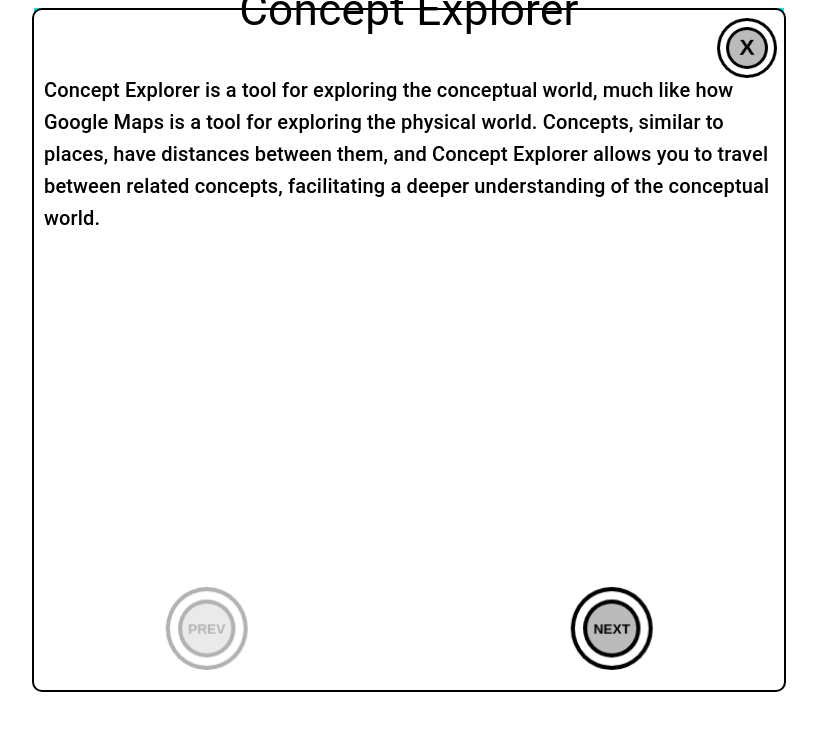
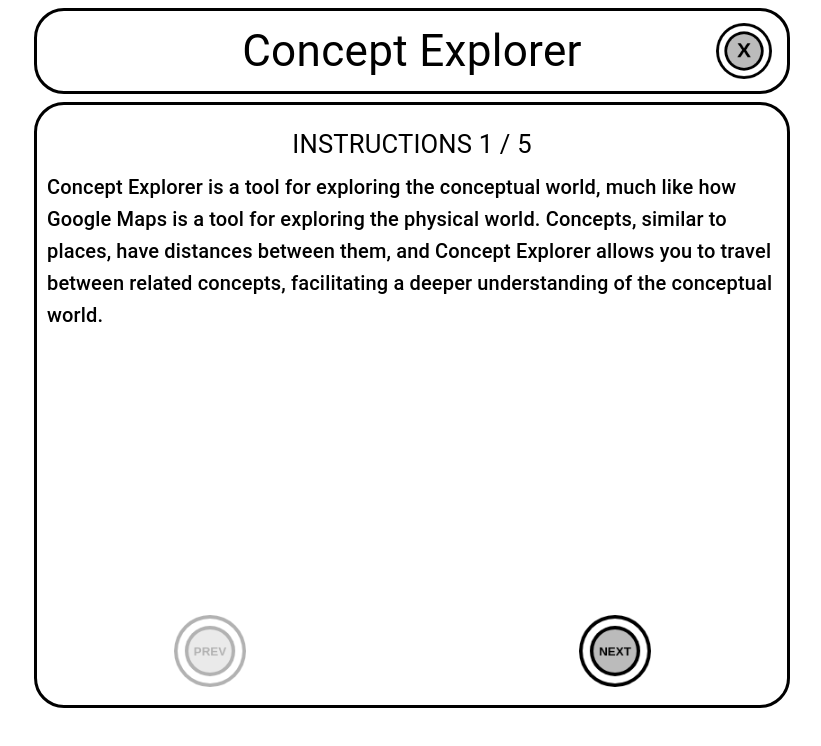
Before and after one commit to JoelHKV/ConceptExplorer, a React (Vite) app: page / in a window 1280 px wide. Both pictures are taken after a click on the picture 977 px from the left and 47 px from the top of the page. Shown: the top 746 px of the page, without its empty margins (231-1052 px from the left). Built offline with nearby package versions, Linux system fonts and the light colour scheme; no server answers.

Commit message:
3 piece layout working

```diff
--- a/src/App.css
+++ b/src/App.css
@@ -1,12 +1,14 @@
 :root {
-    --background-color: #2dd;
+    --background-color: #fff;
     --button-text-color: #000000;
     --button-background-color: #77ee00;
     --button-background-color-hover: #55aa00;
     --app-max-width: 750px;
     --app-height: 85vh;
+    --title-height: clamp(40px, 10vh, 100px);
+    --bottom-height: clamp(50px, 15vh, 120px);
+}
 
-}
 
 .appContainer {
     display: flex;
@@ -14,7 +16,6 @@
     user-select: none;
     width: 100%;
     height: var(--app-height);
-
 }
 
 .gridContainer {
@@ -28,9 +29,6 @@
 }
 
 
-.unselectable {
-    user-select: none;
-}
 
 html {
     font-size: 20px; /* Set the root font size */
--- a/src/App.jsx
+++ b/src/App.jsx
@@ -258,8 +258,6 @@ const App = () => {
 
     }
 
-
-
     const updateOpacity = (newOptions, excludeMarkers) => {
         const updatedMarkers = newOptions.map((markerTitle, i) => {
             if (!excludeMarkers.includes(markerTitle)) {
@@ -268,7 +266,6 @@ const App = () => {
 
         }
         })
-
 
     }
 
--- a/src/components/BottomButtons.css
+++ b/src/components/BottomButtons.css
@@ -1,11 +1,11 @@
 .BottomButtons {
     position: absolute;
     width: clamp(200px, 100%, var(--app-max-width));
-    top: 85%;
-    height: 15%;
+    top: calc(var(--app-height) - var(--bottom-height) + 1vh);
+    height: var(--bottom-height);
     background-color: white;
-    border-radius: 10px;
-    border: 2px solid black;
+    border-radius: 30px 30px 30px 30px;
+    border: 3px solid black;
     display: flex;
     align-items: center;
 }
@@ -16,7 +16,7 @@
     position: absolute;
     transform: translateX(-50%);
     cursor: pointer;
-
+    height: 80%;
 }
 .home-button {
     left: 10%;
--- a/src/components/BottomButtons.jsx
+++ b/src/components/BottomButtons.jsx
@@ -94,7 +94,7 @@ const BottomButtons = ({ showGlobeView, showOneConceptView, drawPolyline, roundC
     }
 
 
-    const homeButtonImage = drawCanvasSizeReturnDataURL(80, 'HOME', '', [0.9, 0.20, 0.00], 80 / 6)
+    const homeButtonImage = drawCanvasSizeReturnDataURL(80, '', 'HOME', [0.9, 0.7, 0.6], 80 / 6)
     const backButtonImage = drawCanvasSizeReturnDataURL(80, '', 'BACK', [0.9, 0.7, 0.6], 80 / 6)
     const routeButtonImage = drawCanvasSizeReturnDataURL(80, '', 'ROUTE', [0.9, 0.7, 0.6], 80 / 6)
     const randomButtonImage = drawCanvasSizeReturnDataURL(80, '', 'RANDOM', [0.9, 0.7, 0.6], 80 / 6)
--- a/src/components/GoogleMapsApp.css
+++ b/src/components/GoogleMapsApp.css
@@ -7,16 +7,18 @@
 
 #map {
     position: absolute;
-    width:100%;
-    height: 100%;
-    border: solid black 2px;
+    border-radius: 30px 30px 30px 30px;
+    top: calc(var(--title-height) + 2vh);
+    width: 100%;
+    height: calc(var(--app-height) - var(--title-height) - var(--bottom-height) - 3vh);
+    border: solid black 3px;
 }
 
 .move-or-not-box {
     position: absolute;
     border: 0px solid black;
-    left: 1%;
-    bottom: 0%;
+    left: 3%;
+    top: calc(var(--title-height) + 3vh );
     font-size: 16px !important;
     font-weight: bold !important;
 }
--- a/src/components/InstructionBlock.css
+++ b/src/components/InstructionBlock.css
@@ -1,49 +1,87 @@
 .InstructionBlock {
     position: absolute;
     width: clamp(200px, 100%, var(--app-max-width));
-    height: 10%;
-
+    height: var(--title-height);
     text-align: center;
     background-color: white;
     border-radius: 10px;
-    transition: height 0.5s;
-    border: solid black 2px;
 }
 
-    .InstructionBlock.expanded {
-        width: clamp(200px, 100%, var(--app-max-width));
-        height: var(--app-height);
-        border-radius: 10px;
-        border: solid black 2px;
-    }
 
 
-.InstructionBlock_Title {
+.InstructionBlockTitle {
+    cursor: pointer;
+    display: flex;
+    justify-content: space-between;
+    align-items: center;
+    justify-content: center;
+    position: relative;
+    width: clamp(200px, 100%, var(--app-max-width));
+    height: 100%;
+    text-align: center;
+    background-color: white;
+    border-radius: 30px 30px 0 0;
+    border-radius: 30px 30px 30px 30px;
+    transition: height 0.5s;
+    border: solid black 3px;
+}
+
+
+.InstructionBlockTitleText {
     text-transform: capitalize;
     white-space: nowrap; /* Prevents text from wrapping to the next line */
     overflow: hidden; /* Hides any overflowed content */
     text-overflow: ellipsis;
+    font-size: clamp(35px, 4vw, 44px) !important;
+}
 
-    transform: translateY(-50%);
-    font-size: clamp(28px, 4vw, 44px) !important;
+.ExpandButton {
+    position: absolute;
+    left: 98%; /* Example spacing */
+    transform: translateX( -100%);
+    height: 70%;
+    width: auto;
 }
 
 
 
 
-.xbutton {
+
+.InstructionBlockText {
     position: absolute;
-    left: 100%;
-    transform: translateX(-100%);
-    top: 0%;
-    width: 8%;
-    padding: 1%;
+    width: clamp(200px, 100%, var(--app-max-width));
+    height: 0;
+    text-align: center;
+    background-color: white;
+    margin-top: 1vh;
+    border: solid white 0px;
+    border-radius: 30px 30px 30px 30px;
+    transition: height 0.5s ease-in-out, border 0.4s steps(1, end)
 }
+
+    .InstructionBlockText.expanded {
+        height: calc(var(--app-height) - var(--title-height) - 0vh);
+        border: solid black 3px;
+        transition: height 0.5s ease-in-out, border 0.5s steps(1, start)
+    }
+
+
+
+.InstructionBlockHeader {
+    margin-top: 3vh !important;
+    font-size: clamp(25px, 2vw, 35px) !important;
+}
+
+
+
+
+
+
 .prevbutton, .nextbutton {
     position: absolute;
     bottom: 3%;
-
-    width: 11%;
+    height: calc(var(--title-height) * 0.9);
+    width: auto;
     transform: translateX(-50%);
 }
 .prevbutton {
--- a/src/components/InstructionBlock.jsx
+++ b/src/components/InstructionBlock.jsx
@@ -9,6 +9,7 @@ import { drawCanvasSizeReturnDataURL } from '../utilities/drawCanvasSizeReturnDa
 const InstructionBlock = ( ) => {
     const [expanded, setExpanded] = useState(false);
     const [showText, setShowText] = useState(false);
+
     const [introCounter, setIntroCounter] = useState(0);
 
     const dispatch = useDispatch();
@@ -65,14 +66,20 @@ const InstructionBlock = ( ) => {
     const nextButtonDisabled = introCounter < instructionsText.length - 1 ? '' : 'navbuttondis';
 
     return (
-
-        <div className={`InstructionBlock ${expanded ? 'expanded' : ''}`} onClick={clickInfo}>
-            <Typography className='InstructionBlock_Title' variant="h4">
+        <div className='InstructionBlock' onClick={clickInfo}>
+            <div className='InstructionBlockTitle'>
+                <Typography className='InstructionBlockTitleText' variant="h4">
                 Concept Explorer
                 </Typography>
+                <img className='ExpandButton' src={xbuttonImage} onClick={() => maxMin()} alt="Close" />
+            </div>
 
+            <div className={`InstructionBlockText ${expanded ? 'expanded' : ''}`} onClick={clickInfo}>
                 {showText &&  (
                     <>
+                        <Typography className='InstructionBlockHeader' variant="h4">
+                            INSTRUCTIONS {introCounter + 1} / {instructionsText.length}
+                        </Typography>
                         <Typography className='InstructionBlock_Text' variant="h6" style={{ whiteSpace: 'pre-line' }}>
                             {instructionsText[introCounter]}
                         </Typography>
@@ -82,9 +89,9 @@ const InstructionBlock = ( ) => {
 
                     </>
                 )}
-            <img className='xbutton' src={xbuttonImage} onClick={() => maxMin()} alt="Close" />
                 </div>
 
+        </div>
     );
 };
 
--- a/src/components/OverlayBlock.css
+++ b/src/components/OverlayBlock.css
@@ -6,78 +6,63 @@
     text-align: center;
     background-color: white;
     border-radius: 100px;
-    transition: width 0.5s, height 0.5s, top 0.5s;
+    transition: width 0.5s, height 0.5s, top 0.5s, border-radius 0.5s;
 }
 
     .OverlayBlock.expanded {
-        width: clamp(200px, 100%, var(--app-max-width));
-        height: 100%;
-        height: var(--app-height);
-        top: 1vh;
-        border-radius: 10px;
-        border: solid black 2px;
+        width: clamp(200px, 100%, calc(var(--app-max-width) + 10px));
+        height: calc(var(--app-height) + 1.5vh);
+        top: 0.5vh;
+        border-radius: 30px;
+        border: solid black 3px;
+        transition: width 0.5s, height 0.5s, top 0.5s, border-radius 0.5s;
     }
-
-    .OverlayBlock Button {
-        position: absolute;
-        left: 3%;
-        top: 5%;
-
-        width: clamp(30px, 3vmax, 50px);
-        min-width: 0 !important;
-        height: clamp(30px, 3vmax, 50px);
-        background-color: white;
-        color: var(--button-text-color) !important;
-        border: 0.1rem solid black !important;
-        font-size: clamp(15px, 3vmax, 30px) !important;
-    }
-
-
-
 
 .wikilogo {
     position: absolute;
     left: 0%;
     top: 0%;
-    width: 10%;
+    height: calc(var(--title-height) * 0.7);
+    width: auto;
     padding: 10px;
-
 }
 
 .xbutton {
     position: absolute;
-    left: 0%;
-    top: 0%;
-    width: 11%;
-    padding: 10px;
-
+    left: 99%;
+    top: 1%;
+    height: calc(var(--title-height) * 0.7);
+    width: auto;
+    transform: translateX(-100%);
 }
 
 
-
-.OverlayBlock Button:hover {
-    background-color: white !important;
-}
-
-.OverlayBlock_Title {
+.OverlayBlockTitle, .OverlayBlockSubTitle {
     text-transform: capitalize;
     white-space: nowrap; /* Prevents text from wrapping to the next line */
     overflow: hidden; /* Hides any overflowed content */
     text-overflow: ellipsis;
-    padding-top: 0.5rem;
+    padding-top: 1rem;
+
+}
+.OverlayBlockTitle {
+    font-size: clamp(35px, 4vw, 44px) !important;
+}
+.OverlayBlockSubTitle {
+    font-size: clamp(20px, 3vw, 25px) !important;
 }
 
-.OverlayBlock_Text {
-    font-size: 1rem !important;
+
+.OverlayBlockText {
+    font-size: clamp(18px, 2.5vw, 22px) !important;
     text-align: left;
-    padding: 0.5rem;
-
+    padding: 1rem;
 }
 
-.OverlayBlock_Foot {
+.OverlayBlockFoot {
     position: absolute;
     top: 92%;
-    font-size: 1rem !important;
+    font-size: clamp(18px, 2.5vw, 22px) !important;
     text-align: left;
     padding: 0.5rem;
 }
```
Also changed, not shown: src/components/OverlayBlock.jsx (+11 -17 lines). Lines whose indentation alone changed are shown as unchanged.
